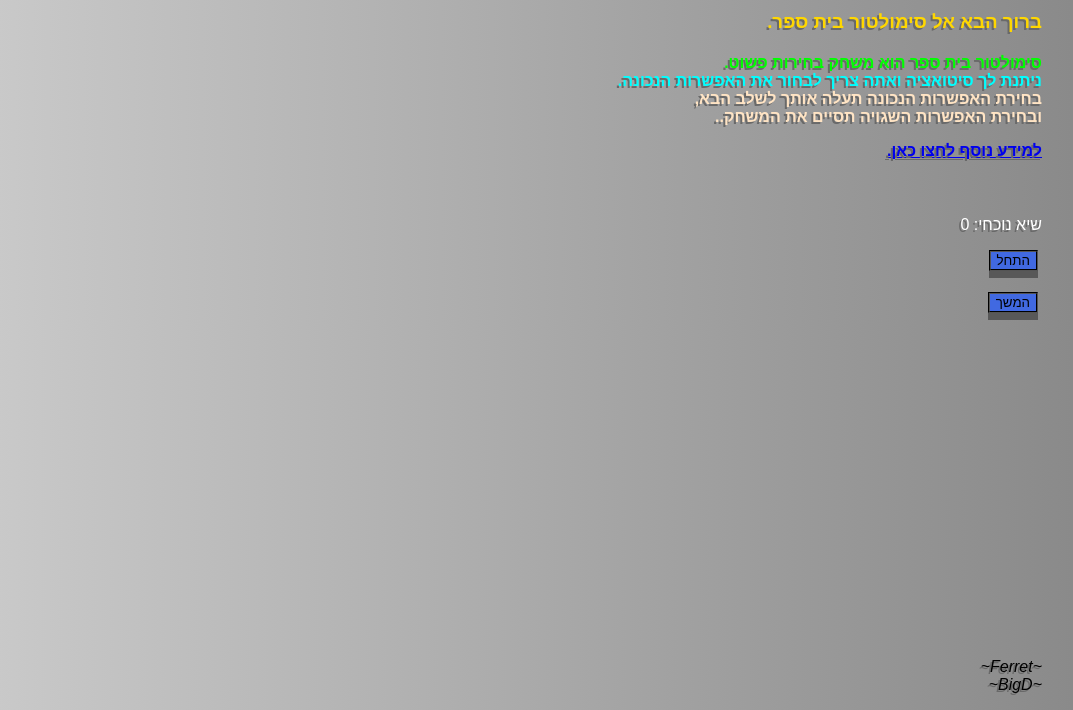
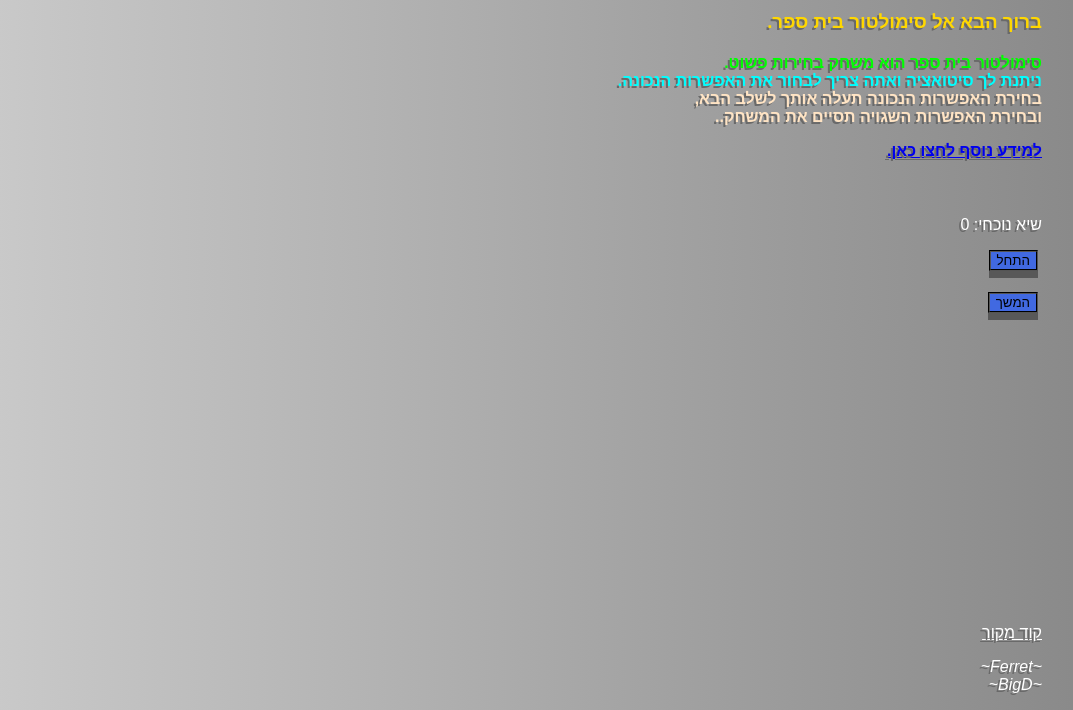
Before and after one commit to FerretBoiX/FerretBoiX.github.io, a plain HTML site: page index.html in a window 1280 px wide. Shown: the part 90-800 px from the top of the page, without its empty margins (174-1247 px from the left). Drawn offline with Linux system fonts and the light colour scheme.

Commit message:
Added Source Code

```diff
--- a/index.html
+++ b/index.html
@@ -30,7 +30,10 @@
     <b><p id="level"></p></b>
     <h4 id="Starter"></h4>
     <input id="continue" class="btn" type="submit" value="המשך" onclick="updater()" />
-    <p class="watermark"><i>~Ferret~</br>~BigD~</i></p>
+    <div class="watermark">
+        <p><a href="https://github.com/FerretBoiX/FerretBoiX.github.io" style="color: white;">קוד מקור</a></p>
+        <p><i>~Ferret~</br>~BigD~</i></p>
+    </div>
     <script src="script.js"></script>
     <script src="script2.js"></script>
 </body>
--- a/style.css
+++ b/style.css
@@ -39,5 +39,4 @@ p:hover {
 .watermark {
     position: fixed;
     bottom: 0;
-    color: black;
 }
```
